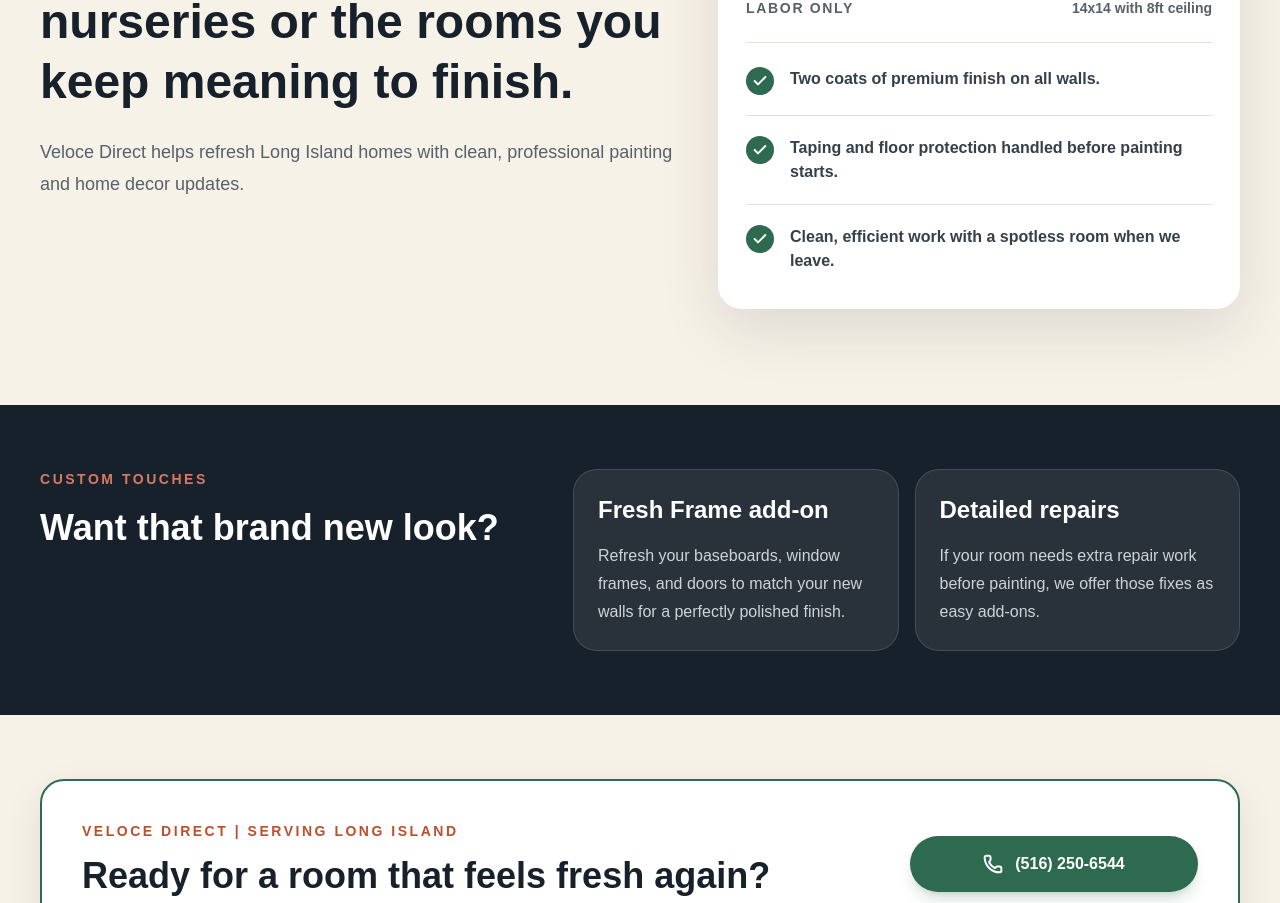
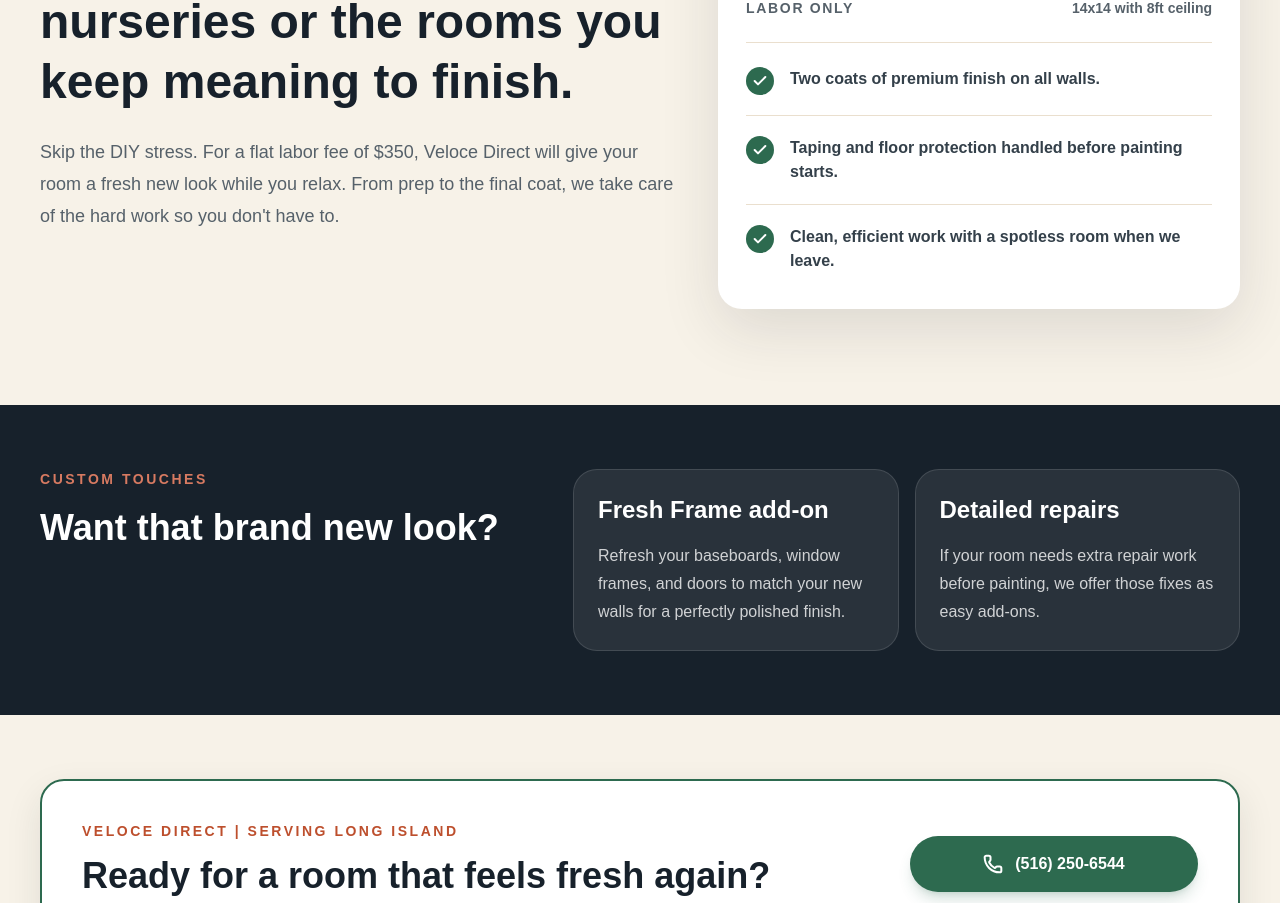
Before and after one commit to dino-giammalva/website, a Next.js app: page / in a window 1280 px wide. Shown: the part 1077-1980 px from the top of the page. Built offline with nearby package versions, Linux system fonts and the light colour scheme.

Commit message:
updated text

```diff
--- a/app/page.tsx
+++ b/app/page.tsx
@@ -89,7 +89,6 @@ export default function Home() {
               >
                 Our Work
               </Link> */}
-
             </nav>
           </header>
 
@@ -150,11 +149,13 @@ export default function Home() {
             Long Island interior painting by Veloce Direct
           </p>
           <h2 className="mt-4 max-w-3xl text-4xl font-black leading-tight text-[#17212b] sm:text-5xl">
-            Bedrooms, home officies, nurseries or the rooms you keep meaning to finish.
+            Bedrooms, home officies, nurseries or the rooms you keep meaning to
+            finish.
           </h2>
           <p className="mt-6 max-w-2xl text-lg leading-8 text-[#56616a]">
-            Veloce Direct helps refresh Long Island homes with clean,
-            professional painting and home decor updates.
+            Skip the DIY stress. For a flat labor fee of $350, Veloce Direct
+            will give your room a fresh new look while you relax. From prep to
+            the final coat, we take care of the hard work so you don't have to.
           </p>
         </div>
 
```
